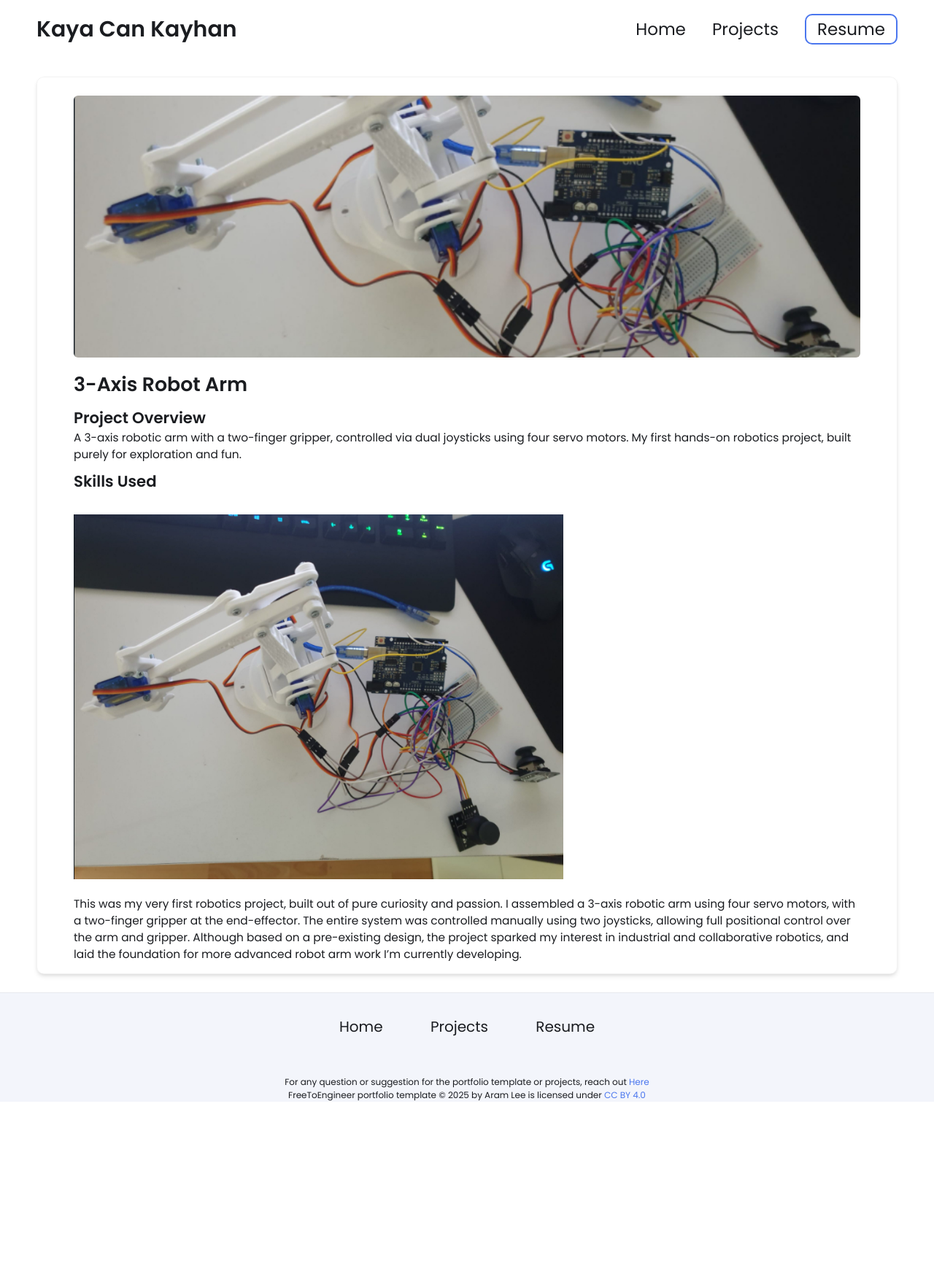
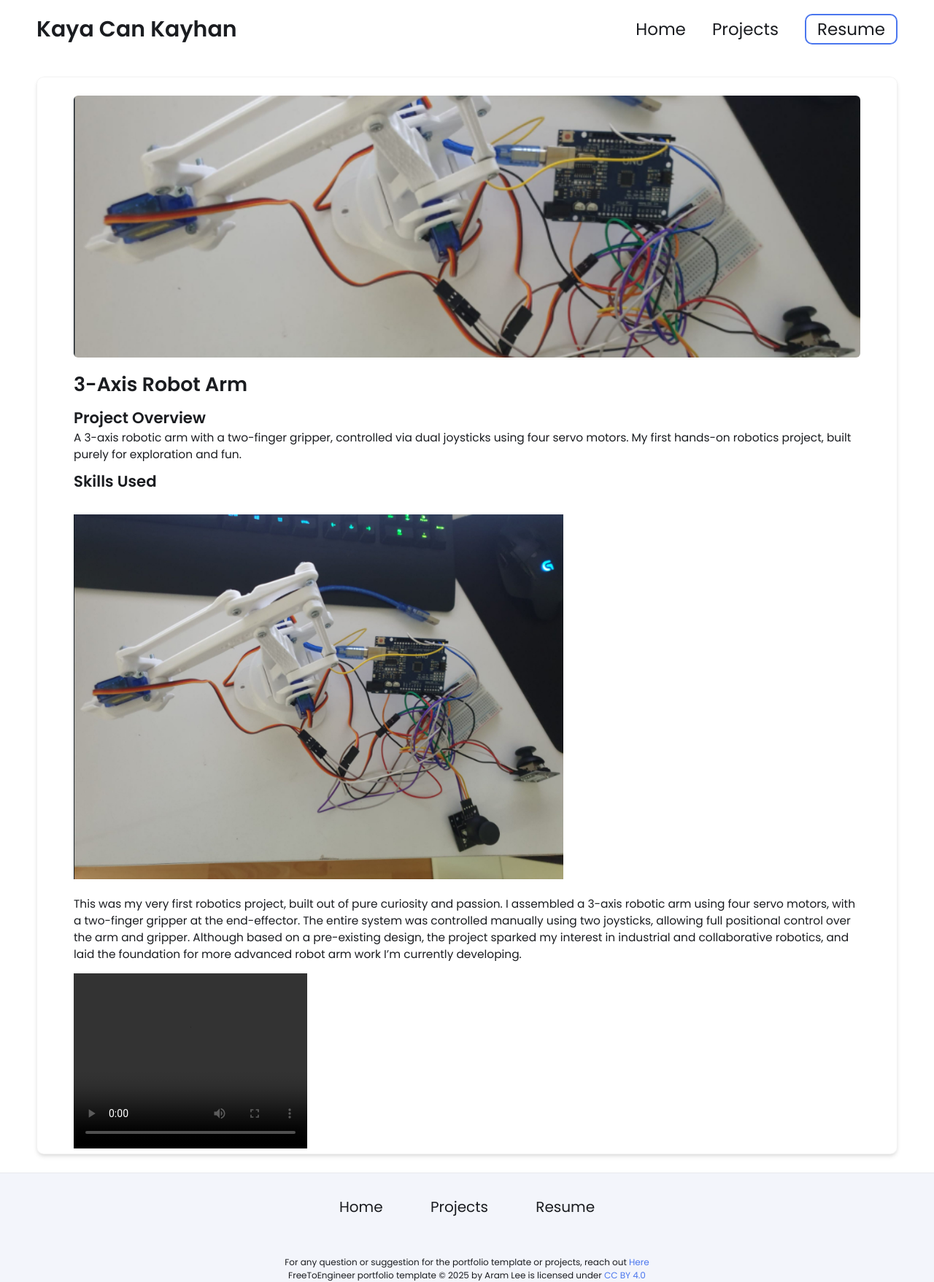
Before and after one commit to KayaUK/Kayauk.github.io, a Jekyll site: the page built from _projects/4-axis Robot Arm/index.md, in a window 1280 px wide. Shown: the whole page at 73% size. Built offline with Jekyll 4.4.1, drawn with Linux system fonts in a browser that asks for light colours; before the commit the page ends 1510 px from its top, so only the background shows below that; grey boxes are pictures that could not be loaded.

Commit message:
Update index.md

```diff
--- a/_projects/4-axis Robot Arm/index.md
+++ b/_projects/4-axis Robot Arm/index.md
@@ -9,3 +9,5 @@ main-image: /first.jpg
 
 
 This was my very first robotics project, built out of pure curiosity and passion. I assembled a 3-axis robotic arm using four servo motors, with a two-finger gripper at the end-effector. The entire system was controlled manually using two joysticks, allowing full positional control over the arm and gripper. Although based on a pre-existing design, the project sparked my interest in industrial and collaborative robotics, and laid the foundation for more advanced robot arm work I'm currently developing.
+
+<video src="Kayauk.github.io/_project/4-axis robot Arm/video.mp4" width="320" height="240" controls></video>
```
